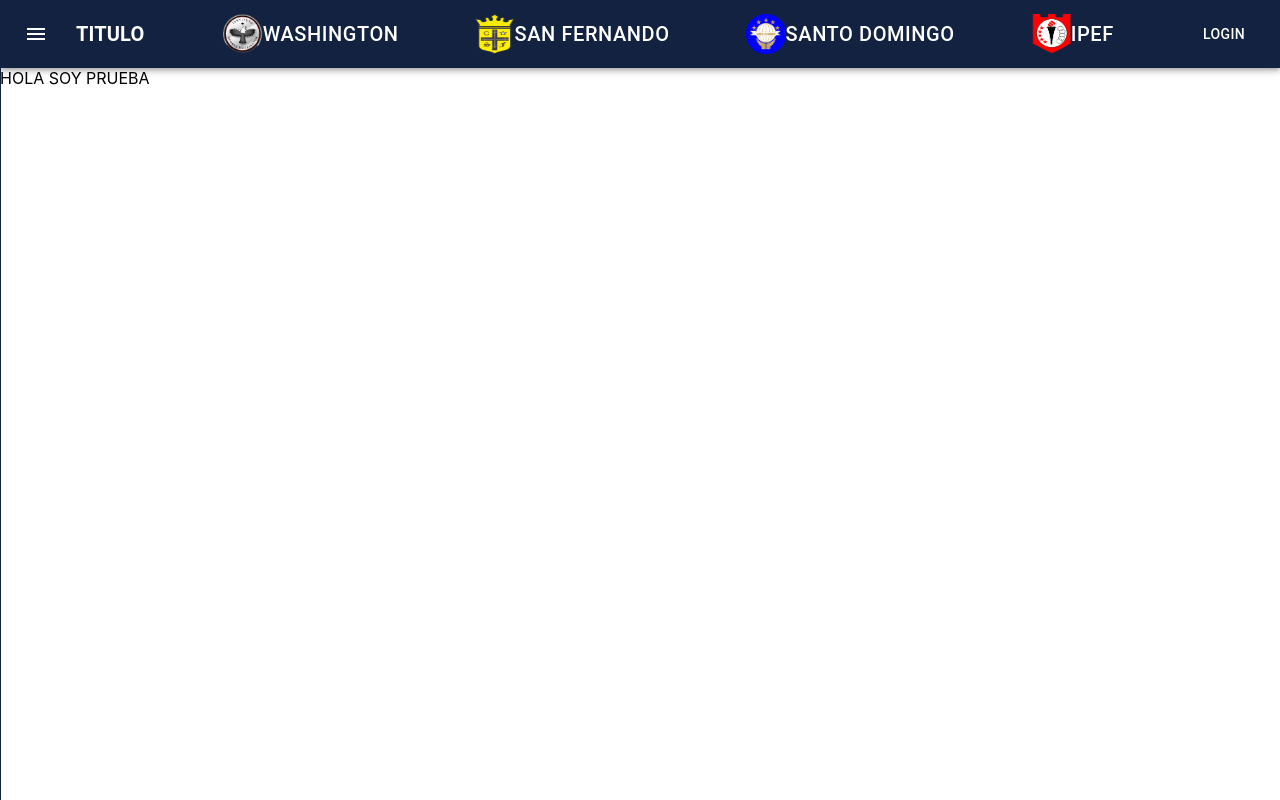
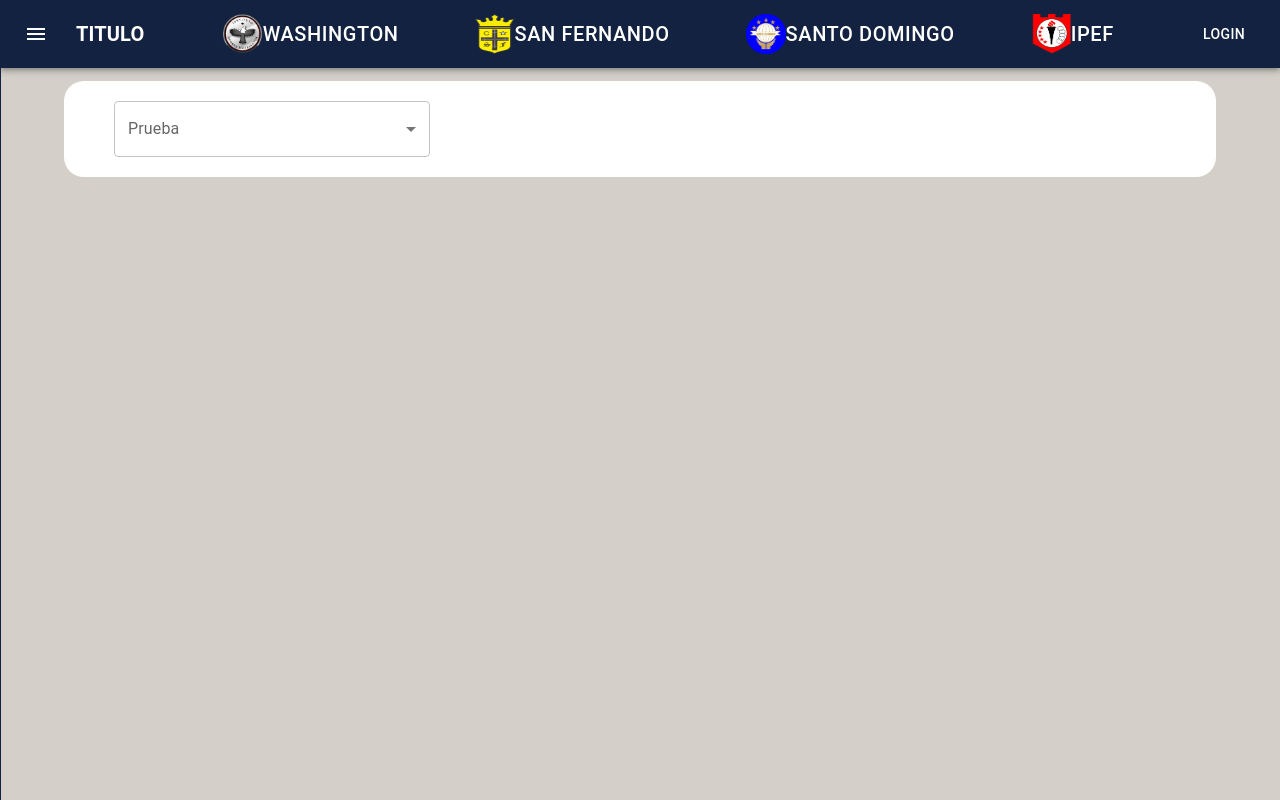
Before and after one commit to exequiel381/componentsFront, a React (Create React App) app: page /prueba in a window 1280 px wide. Built offline with nearby package versions, Linux system fonts and the light colour scheme.

Commit message:
Container y mejora al Dropdown

```diff
--- /dev/null
+++ b/src/components/Container/Container.css
@@ -0,0 +1,5 @@
+.Content {
+    background-color: rgb(255, 255, 255);
+    margin: 1% 5% 0% 5%;
+    border-radius: 20px;
+  }
--- /dev/null
+++ b/src/components/Container/Container.js
@@ -0,0 +1,25 @@
+import React from "react";
+import "./Container.css";
+
+const Container = (props) => {
+  return (
+    <div
+      className="Content"
+      style={{
+        marginTop: props.marginTop ? props.marginTop : "",
+        marginLeft: props.marginLeft ? props.marginLeft : "",
+        marginRight: props.marginRight ? props.marginRight : "",
+        marginBottom: props.marginBottom ? props.marginBottom : "",
+        paddingTop: props.paddingTop ? props.paddingTop : "20px",
+        paddingBottom: props.paddingBottom ? props.paddingBottom : "20px",
+        paddingLeft: props.paddingLeft ? props.paddingLeft : "50px",
+        paddingRight: props.paddingRight ? props.paddingRight : "50px",
+        overflow: "hidden",
+      }}
+    >
+      {props.children}
+    </div>
+  );
+};
+
+export default Container;
--- a/src/components/Dropdown/Dropdown.js
+++ b/src/components/Dropdown/Dropdown.js
@@ -17,6 +17,9 @@ const MenuProps = {
 };
 
 export default function DropDown(props) {
+
+  let NameId = props.NameId ? props.NameId : "id";
+
   return (
     <div>
       <FormControl sx={{ width: props.width }}>
@@ -29,9 +32,9 @@ export default function DropDown(props) {
           input={<OutlinedInput label={props.label} />}
           MenuProps={MenuProps}
         >
-          {props.items.map((name) => (
-            <MenuItem key={name.id} value={name.id}>
-              {name.descripcion}
+          {props.items.map((item) => (
+            <MenuItem key={item[NameId]} value={item[NameId]}>
+              {item.descripcion}
             </MenuItem>
           ))}
         </Select>
--- a/src/components/Navbar/Navbar.js
+++ b/src/components/Navbar/Navbar.js
@@ -36,7 +36,7 @@ export default function NavBar(props) {
             edge="start"
             color="inherit"
             aria-label="menu"
-            sx={{ mr: 2, zIndex: "10000" }}
+            sx={{ mr: 2, zIndex: "2" }}
             onClick={openSideBar}
           >
             <MenuIcon />
--- a/src/components/Sidebar/Sidebar.css
+++ b/src/components/Sidebar/Sidebar.css
@@ -4,6 +4,7 @@
     position: fixed;
     top: 0;
     left: 0;
+    z-index: 1;
     transition: 0.5s;
     padding-top: 60px;
     background-color: #132240;
--- a/src/index.css
+++ b/src/index.css
@@ -5,6 +5,7 @@ body {
     sans-serif;
   -webkit-font-smoothing: antialiased;
   -moz-osx-font-smoothing: grayscale;
+  background-color: rgb(212, 208, 201);
 }
 
 code {
--- a/src/pages/prueba.js
+++ b/src/pages/prueba.js
@@ -1,5 +1,37 @@
+import * as React from "react";
+import Container from "../components/Container/Container";
+import DropDown from "../components/Dropdown/Dropdown";
+
+const valuesDrop = [
+  {
+    idPrueba: 1,
+    descripcion: "primero",
+  },
+  {
+    idPrueba: 2,
+    descripcion: "segundo",
+  },
+];
+
 const Prueba = () => {
-  return <div>HOLA SOY PRUEBA</div>;
+  const [value, setValue] = React.useState("");
+
+  React.useEffect(() => {
+    console.log(value);
+  }, [value]);
+
+  return (
+    <Container>
+      <DropDown
+        items={valuesDrop}
+        value={value}
+        label="Prueba"
+        set={setValue}
+        width="30%"
+        NameId="idPrueba"
+      ></DropDown>
+    </Container>
+  );
 };
 
 export default Prueba;
```
